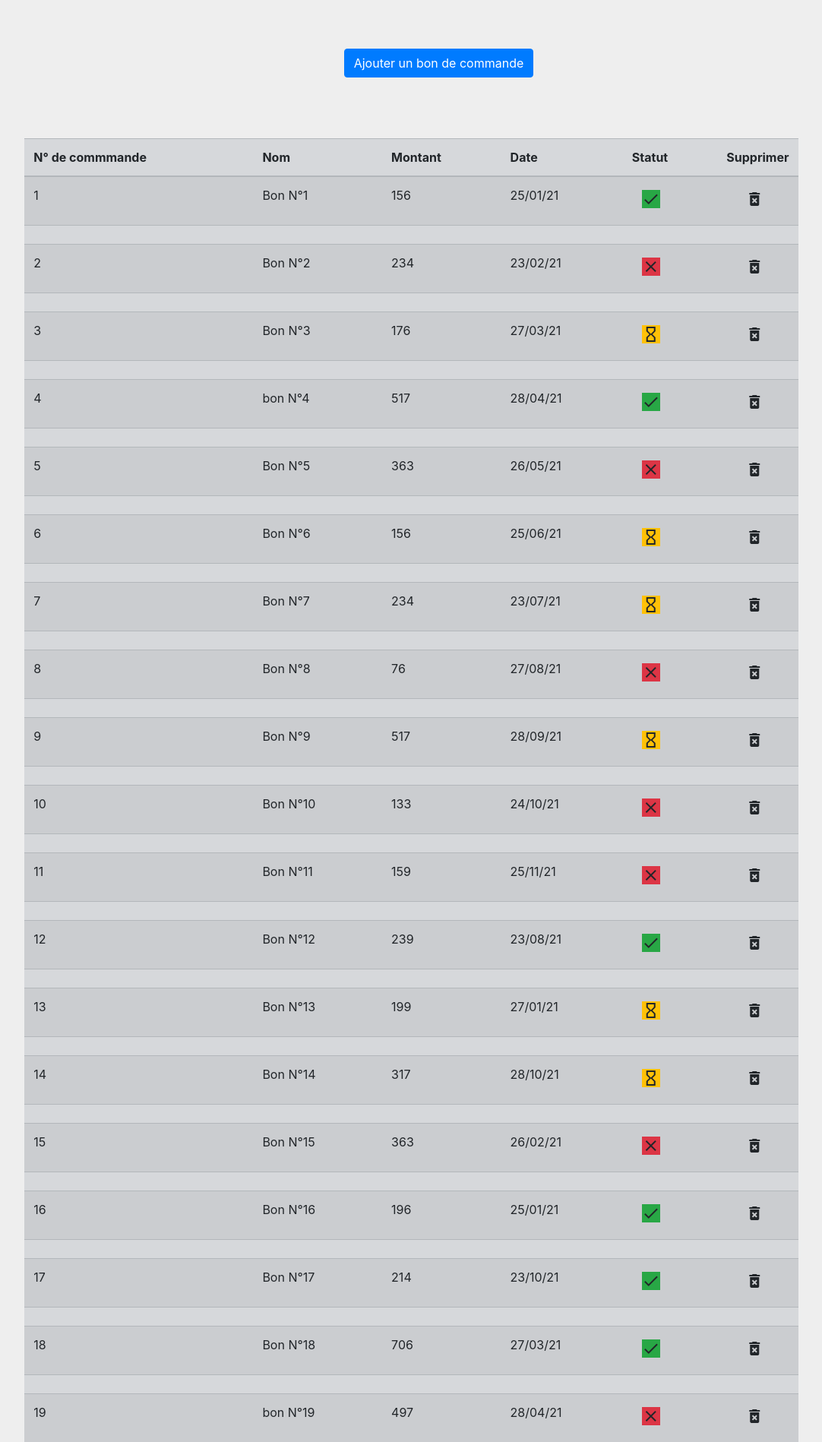
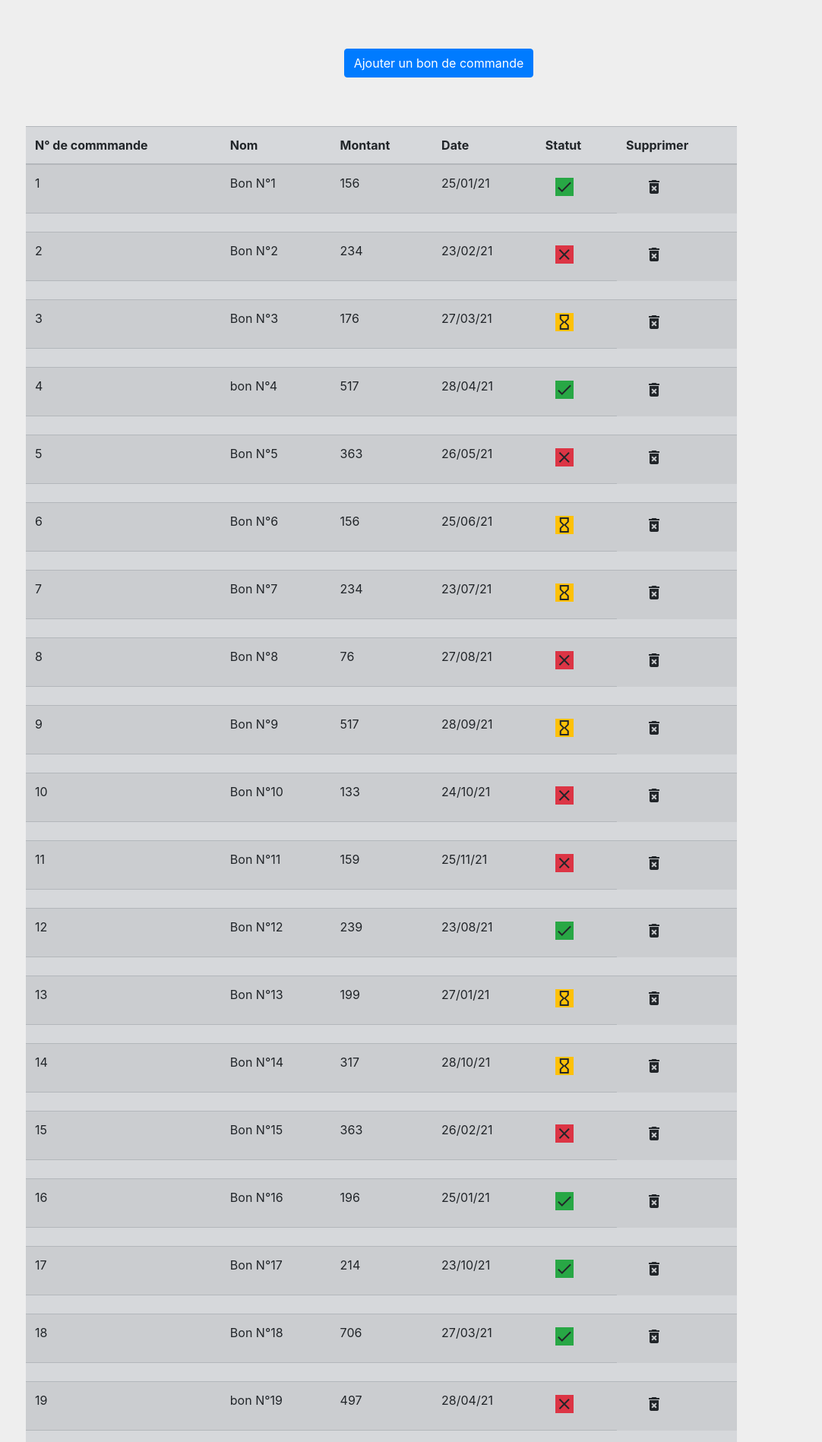
Before and after one commit to MoussaDeme/front, a Flask app: page / in a window 1280 px wide. Shown: the part 56-1954 px from the top of the page at 76% size, without its empty margins (86-1168 px from the left). Run offline with Flask 2, Linux system fonts and the light colour scheme; some libraries are stand-ins or nearby versions.

Commit message:
Update index.html

```diff
--- a/templates/index.html
+++ b/templates/index.html
@@ -46,7 +46,6 @@
                 </div>
         </div>
     </div>
-        <div class="row w-100 p-3">
             <div class="w-75 offset-1">
                 <table class="table table-striped table-secondary">
                     <thead>
@@ -56,6 +55,7 @@
                             <th scope="col">Montant</th>
                             <th scope="col">Date</th>
                             <th scope="col">Statut</th>
+                            <th scope="col">Supprimer</th>
                         </tr>
                     </thead>
                     <tbody>
@@ -72,6 +72,27 @@
                                             <td>{{ tab[i][j] }}</td>
                                         {% endif %}
                                      {% endfor %}
+                                        <td>
+                        <button type="button" class="btn btn-sm ml-3 " aria-label="Left Align" data-toggle="modal" data-target="#exampleModal1_{{ i }}">
+                            <span class="material-icons material-sm" aria-hidden="true">delete_forever</span>
+                        </button>
+                            <div class="modal fade" id="exampleModal1_{{ i }}" tabindex="-1" role="dialog" aria-labelledby="exampleModalLabel1_{{ i }}" aria-hidden="true">
+                              <div class="modal-dialog" role="document">
+                                <div class="modal-content">
+                                  <div class="modal-header">
+                                    <h5 class="modal-title" id="exampleModalLabel1_{{ i }}">Erreur</h5>
+                                    <button type="button" class="close" data-dismiss="modal" aria-label="Close">
+                                      <span aria-hidden="true">&times;</span>
+                                    </button>
+                                  </div>
+                                  <div class="modal-body"> Une erreur technique est survenue veuillez réessayer ultérieurement.</div>
+                                  <div class="modal-footer">
+                                    <button type="button" class="btn btn-secondary" data-dismiss="modal">Close</button>
+                                  </div>
+                                </div>
+                              </div>
+                            </div>
+                        </td>
                                     </tr>
                                     <tr>
                                         <td colspan="5">
@@ -215,46 +236,6 @@
                     </tbody>
                 </table>
             </div>
-            <div class="w-auto">
-                <table class="table table-striped table-secondary">
-                    <thead>
-                        <tr>
-                            <th scope="col">Supprimer</th>
-                        </tr>
-                    </thead>
-                <tbody>
-                    {%for i in range(0,45)%}
-                    <tr>
-                        <td>
-                        <button type="button" class="btn btn-sm ml-3 " aria-label="Left Align" data-toggle="modal" data-target="#exampleModal1">
-                            <span class="material-icons material-sm" aria-hidden="true">delete_forever</span>
-                        </button>
-                            <div class="modal fade" id="exampleModal1" tabindex="-1" role="dialog" aria-labelledby="exampleModalLabel1" aria-hidden="true">
-                              <div class="modal-dialog" role="document">
-                                <div class="modal-content">
-                                  <div class="modal-header">
-                                    <h5 class="modal-title" id="exampleModalLabel1">Erreur</h5>
-                                    <button type="button" class="close" data-dismiss="modal" aria-label="Close">
-                                      <span aria-hidden="true">&times;</span>
-                                    </button>
-                                  </div>
-                                  <div class="modal-body"> Une erreur technique est survenue veuillez réessayer ultérieurement.</div>
-                                  <div class="modal-footer">
-                                    <button type="button" class="btn btn-secondary" data-dismiss="modal">Close</button>
-                                  </div>
-                                </div>
-                              </div>
-                            </div>
-                        </td>
-                    </tr>
-                    <tr>
-                        <td></td>
-                    </tr>
-                {% endfor %}
-                </tbody>
-                </table>
-            </div>
-        </div>
 
 </section>
 
```
